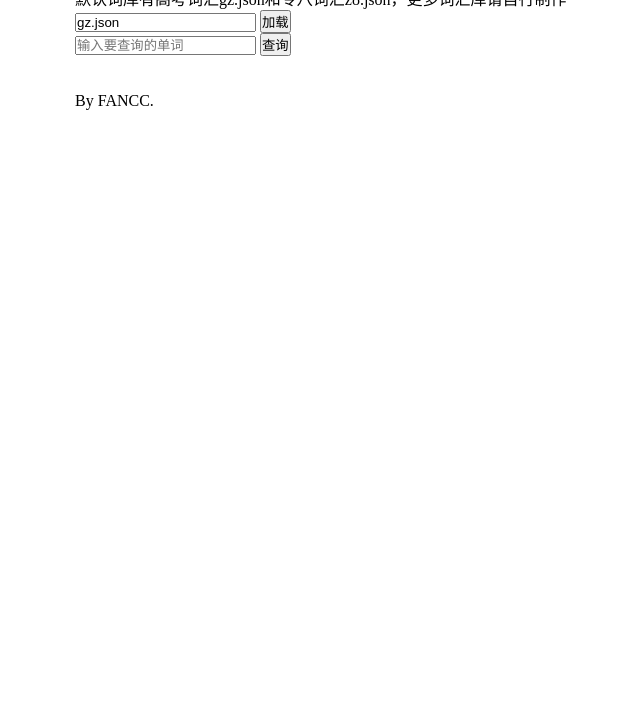
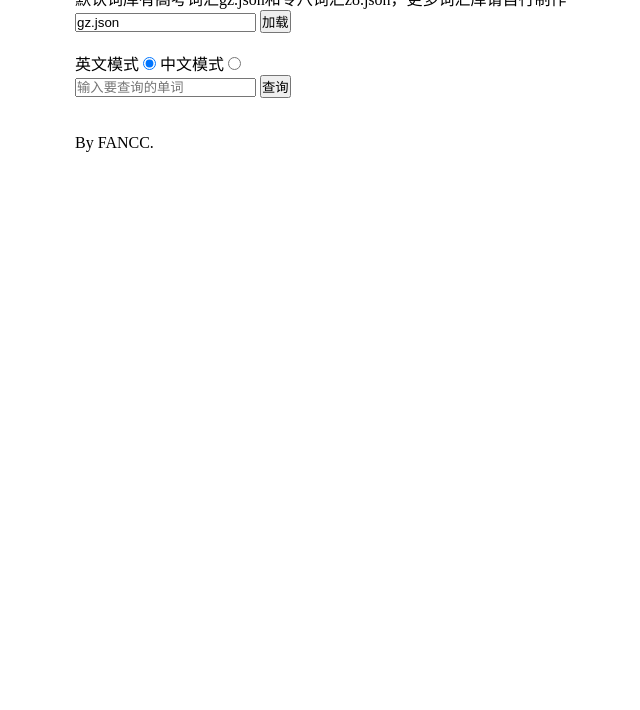
Before and after one commit to Fancc666/dictionary, a plain HTML site: page index.html in a window 1280 px wide. Shown: the part 90-800 px from the top of the page, without its empty margins (53-693 px from the left). Drawn offline with Linux system fonts and the light colour scheme.

Commit message:
Update index.html

```diff
--- a/index.html
+++ b/index.html
@@ -25,6 +25,16 @@
         <input type="text" id="ck" placeholder="输入使用的词库" value="gz.json">
         <button onclick="load_json()">加载</button>
         <br>
+        <br>
+        <label>
+            英文模式
+            <input type="radio" checked name="mode">
+        </label>
+        <label>
+            中文模式
+            <input type="radio" name="mode">
+        </label>
+        <br>
         <input type="text" id="in" placeholder="输入要查询的单词">
         <button onclick="search()">查询</button>
         <p id="out"></p>
```
